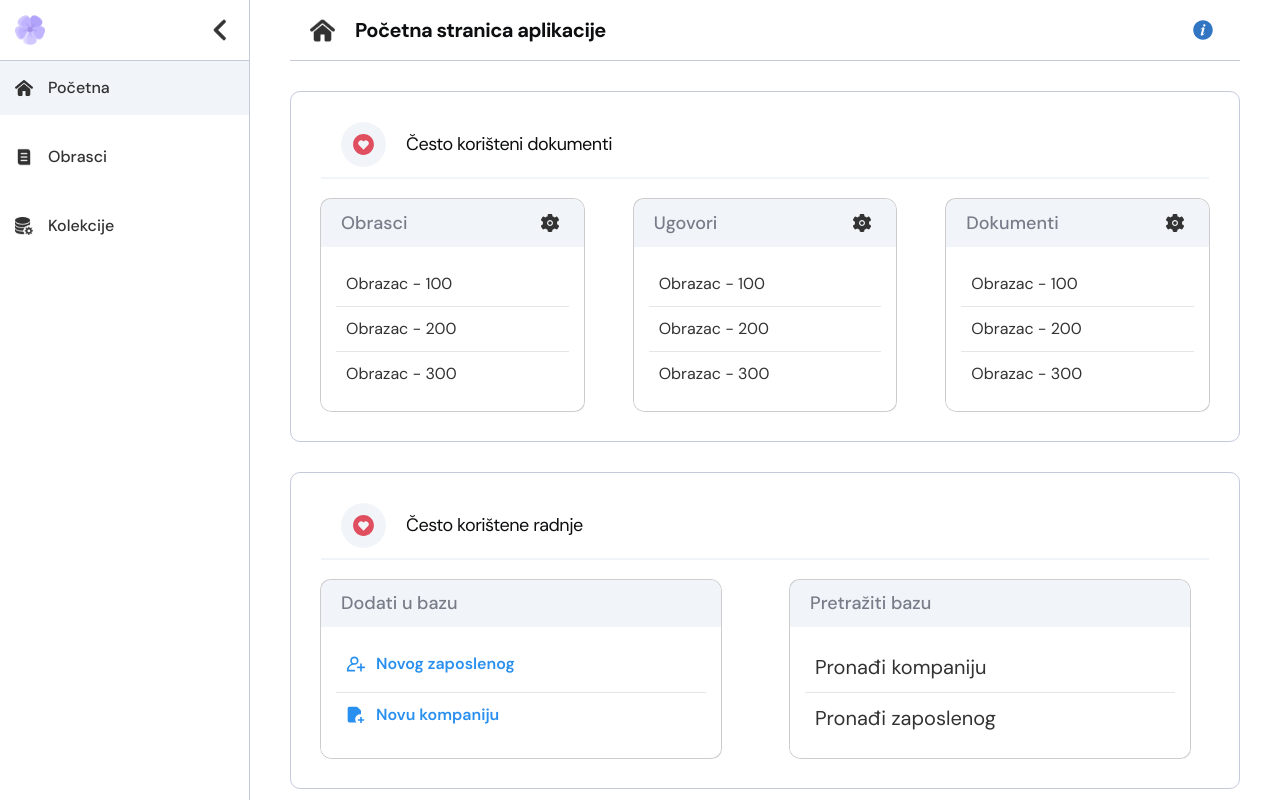
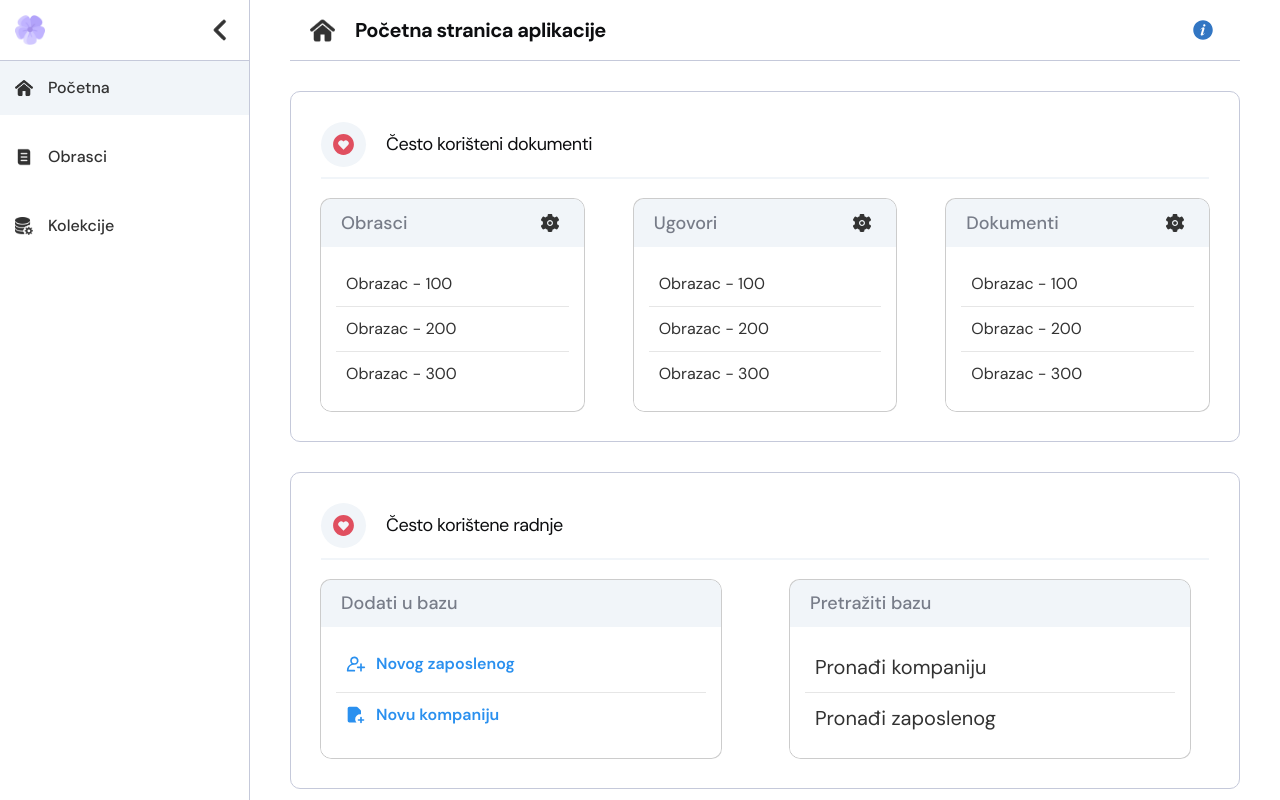
Before and after one commit to amerrika/form-filler-frontend, a Vue app: page / in a window 1280 px wide. Built offline with nearby package versions, Linux system fonts and the light colour scheme.

Commit message:
feat: update styles

```diff
--- a/src/scss/components/_section-title.scss
+++ b/src/scss/components/_section-title.scss
@@ -5,8 +5,6 @@
   display: flex;
   align-items: center;
   gap: 2rem;
-  margin-bottom: 2rem;
-  padding: 0 2rem 1rem 2rem;
   @include border-bottom($width: 2px, $color: $primary-500);
   // Element
   &__icon {
```
